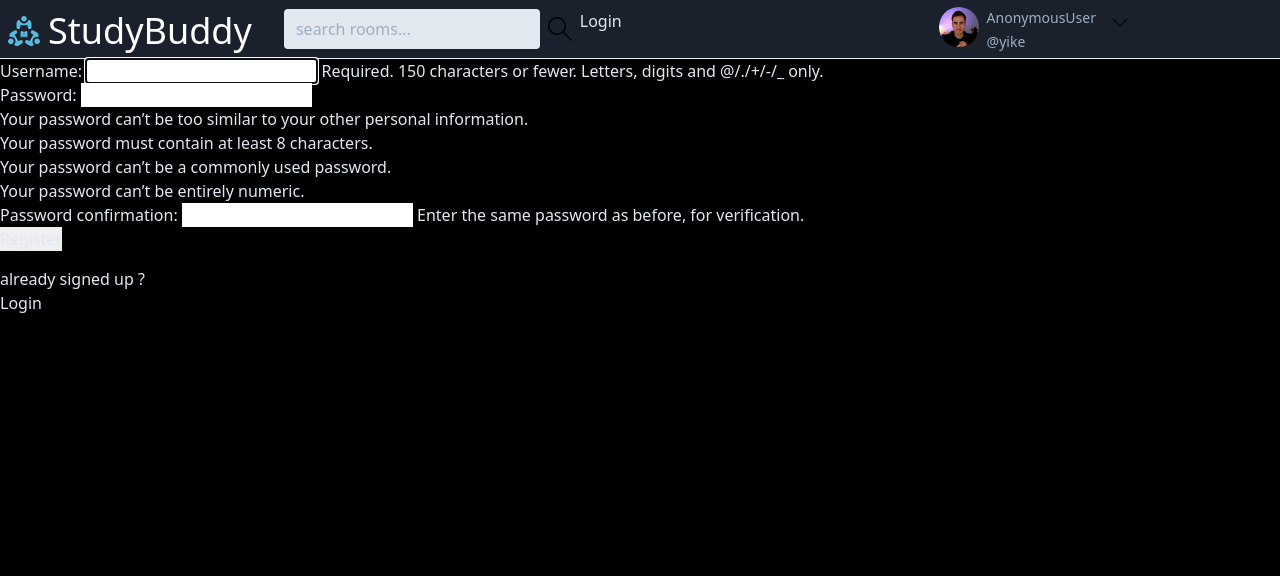
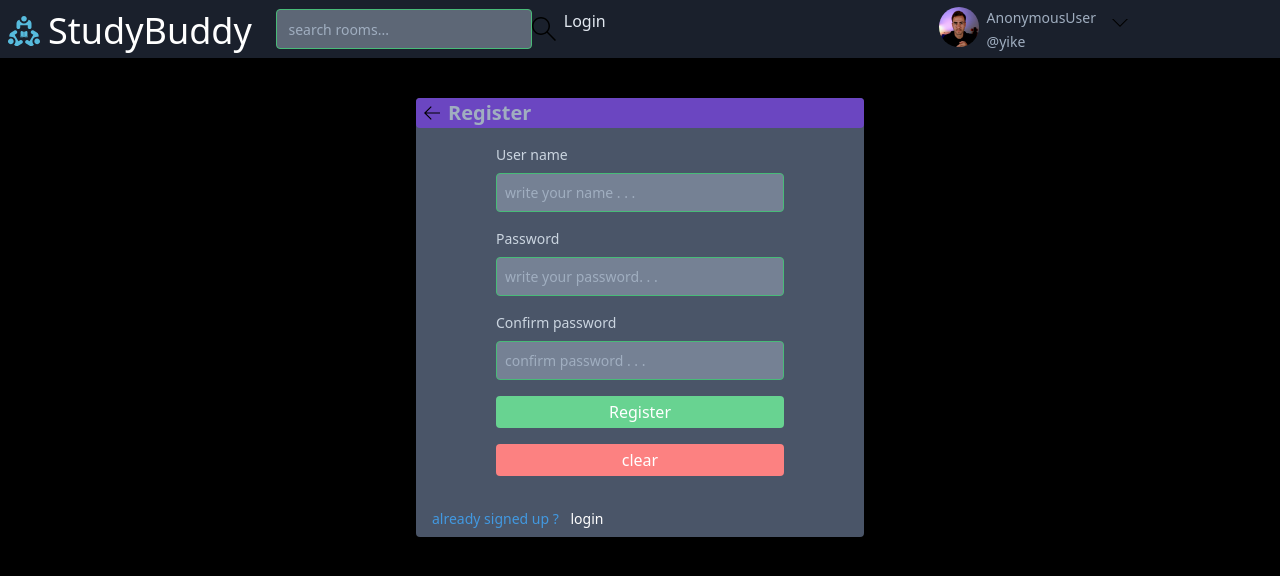
Before and after one commit to yike-cyber/studyBuddy-App-Django, a Django app: page /register/ in a window 1280 px wide. Shown: the top 576 px of the page. Run offline with Django 5.2, Linux system fonts and the light colour scheme; style sheets or scripts are compiled from the project's sources.

Commit message:
login and register page is implemented

```diff
--- a/Backend/base/models.py
+++ b/Backend/base/models.py
@@ -1,5 +1,5 @@
 from django.db import models
-from django.contrib.auth.models import User
+from django.contrib.auth.models import  User
 
 # Create your models here.
 
--- a/Backend/base/views.py
+++ b/Backend/base/views.py
@@ -21,8 +21,12 @@ def loginPage(request):
         password = request.POST.get('password')
 
         print(request.POST.get('password'))
-
-        user = authenticate(username = username,password=password)
+        print(request.POST.get('username'))
+        try:
+           user = authenticate(username = username,password=password)
+           print(user.username)
+        except:
+            messages.error(request,'user doesn\'t esist')
 
         if user is not None:
             login(request,user)
@@ -41,15 +45,31 @@ def logoutUser(request):
 def registerPage(request):
     form = UserCreationForm()
     if request.method == 'POST':
-        form = UserCreationForm(request.POST)
-        if form.is_valid():
-            user = form.save(commit=False)
-            user.username = user.username.lower()
-            user.save()
-            login(request,user)
-            return redirect('home')
+        # form = UserCreationForm(request.POST)
+        username = request.POST.get('username').lower()
+        password  = request.POST.get('password')
+        password2 = request.POST.get('password2')
+
+        if User.objects.filter(username =username):
+            messages.error(request,'user name already exist!')
+            return redirect('register')
+        elif password != password2:
+            messages.error(request,'password mismatch!')
+            return redirect('register')
+
         else:
-            messages.error(request,'an error occured during registration')
+           user = User.objects.create(username = username,password = password)
+           user.save()
+           login(request,user)
+           return redirect('login')
+
+        # if form.is_valid():
+        #     user = form.save(commit=False)
+        #     user.username = user.username.lower()
+        #     user.save()
+        #     login(request,user)
+        #     return redirect('home')
+
     return render(request,'base/login_register.html',{'form':form})
 
 
@@ -122,21 +142,22 @@ def createRoom(request):
         topic_name = request.POST.get('topic')
         topic,created = Topic.objects.get_or_create(name=topic_name)
 
-        Room.objects.create(
+        room =  Room.objects.create(
             host = request.user,
             topic = topic,
             name = request.POST.get('name'),
             description = request.POST.get('description')
 
         )
+        room.save()
         #form = RoomForm(request.POST)
         # if form.is_valid():
         #    room =  form.save(commit=False)
         #    room.host = request.user
         #    room.save()
-        return redirect('home')
+        return redirect('create-room')
 
-    context = {'form':form,
+    context = {
                'topics':topics}
     return render(request,'base/room_form.html',context)
 
@@ -149,13 +170,17 @@ def updateRoom(request,pk):
     if request.user != room.host:
         return HttpResponse('You are not allowed here!!.')
 
-    if request.method == 'POST':
-        form = RoomForm(request.POST,instance=room)
-        if form.is_valid:
-            form.save()
-            return redirect('home')
+    if request.method =='POST':
+        topic_name = request.POST.get('topic')
+        topic,created = Topic.objects.get_or_create(name=topic_name)
+        room.name = request.POST.get('name')
+        room.topic = topic
+        room.description = request.POST.get('description')
+        room.save()
+        return redirect('home')
 
-    context = {'form':form,
+    context = {'room':room,
+               'type':'update',
                'topics':topics
                }
 
--- a/Frontend/templates/base/login_register.html
+++ b/Frontend/templates/base/login_register.html
@@ -1,30 +1,90 @@
-{% extends "main.html" %} {% block content %} {% if page == 'login' %}
-<div>
-  <form method="POST" action="">
-    {% csrf_token %}
+{% extends "main.html" %} {% block content %}
+{% load static %}
+<div class="items-center mt-10 sm:px-40 ">
+  <div class="bg-gray-700 lg:mx-64 text-white rounded ">
+    <div class=" flex flex-row bg-purple-700 rounded items-center pl-2">
+      <a href="{{request.META.HTTP_REFERER}}"><img src="{% static 'assets/icons/arrow-left.svg' %}" class="w-4 h-4 "
+          alt="left-arrow"></a>
+      <p class="text-xl text-gray-500 font-semibold ml-2">{% if page == 'login' %} Login {%else%} Register{%endif%}</p>
 
-    <label>Username:</label>
-    <input type="text" name="username" placeholder="Enter Username" />
+    </div>
+    {% if page == 'login' %}
+    {% if messages %}
+    <ul class="my-2 mx-20">
+      {% for message in messages %}
+      <li class="text-xs text-red-500 pb-2">{{message}}</li>
+      {% endfor %}
+    </ul>
+    {% endif %}
 
-    <label>Password:</label>
-    <input type="password" name="password" placeholder="Enter Password" />
+    <form method="POST" action="" class="my-4">
+      {% csrf_token %}
+      <!--form to create form-->
 
-    <input type="submit" name="login" value="Login" />
-  </form>
-  <p>havn't signed up yet?</p>
-  <a href="{% url 'register' %}">Sign up</a>
+      <div class="mx-20 my-2 pb-2">
+        <div class="text-sm text-gray-400 pb-2">User name</div>
+        <input type="text" name="username" placeholder="write user name . . ." required value="{{room.name}}"
+          class=" focus:outline-none focus:border-yellow-500 text-sm px-2 py-2  bg-gray-500 w-full rounded bg-opacity-50 border border-green-500">
+      </div>
+      <div class="mx-20 my-2 pb-2">
+        <div class="text-sm text-gray-400 pb-2">Password</div>
+        <input type="password" name="password" placeholder=" write password  . . ." required value="{{room.name}}"
+          class=" focus:outline-none focus:border-yellow-500 text-sm px-2 py-2  bg-gray-500 w-full rounded bg-opacity-50 border border-green-500">
+      </div>
+
+
+      <div class="mx-20 my-2 pb-2">
+        <input type="submit" value="Login" class="bg-green-400 rounded px-2 py-1 hover:bg-blue-700 w-full" />
+      </div>
+      <div class="mx-20 my-2 pb-2">
+        <input type="reset" value="clear" class="bg-red-400 rounded px-2 py-1 hover:bg-red-900 w-full" />
+      </div>
+    </form>
+    <div class="text-sm mx-2 px-2 py-2">
+      <p class="text-blue-500 inline">signed up ?</p>
+      <a href="{% url 'register' %}" class="ml-2 ">Register</a>
+    </div>
+    {% else %}
+    {% if messages %}
+    <ul class="my-2 mx-20">
+      {% for message in messages %}
+      <li class="text-xs text-red-500 pb-2">{{message}}</li>
+      {% endfor %}
+    </ul>
+    {% endif %}
+    <form method="POST" action="" class="my-4">
+      {% csrf_token %}
+      <!--form to create form-->
+
+      <div class="mx-20 my-2 pb-2">
+        <div class="text-sm text-gray-400 pb-2">User name</div>
+        <input type="text" name="username" placeholder="write your name . . ." required value="{{room.name}}"
+          class=" focus:outline-none focus:border-yellow-500 text-sm px-2 py-2  bg-gray-500 w-full rounded bg-opacity-50 border border-green-500">
+      </div>
+      <div class="mx-20 my-2 pb-2">
+        <div class="text-sm text-gray-400 pb-2">Password</div>
+        <input type="password" name="password" placeholder="write your password. . ." required value="{{room.name}}"
+          class=" focus:outline-none focus:border-yellow-500 text-sm px-2 py-2  bg-gray-500 w-full rounded bg-opacity-50 border border-green-500">
+      </div>
+      <div class="mx-20 my-2 pb-2">
+        <div class="text-sm text-gray-400 pb-2">Confirm password</div>
+        <input type="password" name="password2" placeholder="confirm password . . ." required value="{{room.name}}"
+          class=" focus:outline-none focus:border-yellow-500 text-sm px-2 py-2  bg-gray-500 w-full rounded bg-opacity-50 border border-green-500">
+      </div>
+
+
+      <div class="mx-20 my-2 pb-2">
+        <input type="submit" value="Register" class="bg-green-400 rounded px-2 py-1 hover:bg-blue-700 w-full" />
+      </div>
+      <div class="mx-20 my-2 pb-2">
+        <input type="reset" value="clear" class="bg-red-400 rounded px-2 py-1 hover:bg-red-900 w-full" />
+      </div>
+    </form>
+    <div class="text-sm mx-2 px-2 py-2">
+      <p class="text-blue-500 inline">already signed up ?</p>
+      <a href="{% url 'login' %}" class="ml-2 hover:text-yellow-500 ">login</a>
+    </div>
+    {% endif %}
+  </div>
 </div>
-
-{% else %}
-
-<div>
-  <form method="POST" action="">
-    {% csrf_token %} {{form.as_p}}
-
-    <input type="submit" name="register" value="Register" />
-  </form>
-  <p>already signed up ?</p>
-  <a href="{% url 'login' %}">Login</a>
-</div>
-
-{% endif %} {% endblock content %}
+{% endblock content %}
--- a/Frontend/templates/navbar.html
+++ b/Frontend/templates/navbar.html
@@ -1,5 +1,5 @@
 {% load static %}
-<nav class="flex justify-between items-center bg-gray-900">
+<nav class="flex justify-between items-center bg-gray-900 ">
   <div class="flex justify-start ml-2 items-center">
     <div class="flex flex-row items-center">
       <a href="/" class="mt-1">
@@ -8,9 +8,10 @@
       <h2 class="text-white text-4xl ml-1 pl-1 mt-1">StudyBuddy</h2>
     </div>
     <div class=" flex flex-row ml-4 pb-0">
-      <form action="{% url 'home' %}" method="GET" class=" flex flex-row rounded px-2 mb-0 pb-0">
-        <input class="bg-gray-300 mx-2 text-blue-700 px-2 py-2 rounded border-gray-500 w-64" type="text" name='q'
-          placeholder=" search rooms...">
+      <form action="{% url 'home' %}" method="GET" class=" flex flex-row rounded px-2 mb-0 pb-0 ">
+        <input
+          class="focus:outline-none focus:border-yellow-500 text-sm px-2 py-2  bg-gray-500 w-64 rounded bg-opacity-50 border border-green-500"
+          type="text" name='q' placeholder=" search rooms...">
         <span class=""> <img src="{% static '/images/icons/search.svg'%}" alt="searh_icon" class="h-6 w-6 my-2"></span>
       </form>
 
@@ -39,5 +40,4 @@
     </div>
   </div>
   </div>
-  <hr />
 </nav>
```
Also changed, not shown: Frontend/templates/base/feed_component.html (+8 -4 lines), Frontend/templates/base/room_form.html (+31 -20 lines), Frontend/templates/main.html (+1 -7 lines), db.sqlite3.
